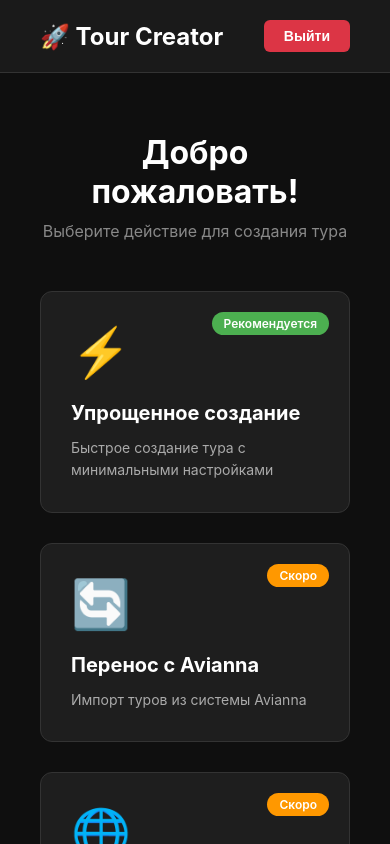
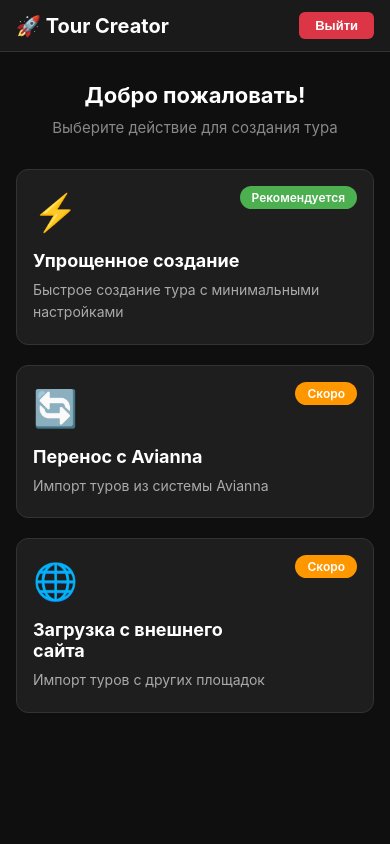
Before and after one commit to O-R-P-H/TourCreator, a Vue app in the folder frontend/: page / in a window 390 px wide. Shown: the top 844 px of the page. Built offline with nearby package versions, Linux system fonts and the light colour scheme; sample sign-in values are in the browser's storage.

Commit message:
front adaptive home

```diff
--- a/frontend/src/views/Home.vue
+++ b/frontend/src/views/Home.vue
@@ -111,11 +111,13 @@ const logout = () => {
 }
 
 .actions-grid {
-  display: grid;
-  grid-template-columns: repeat(auto-fit, minmax(300px, 1fr));
+  display: flex;
+  flex-wrap: wrap;
+  justify-content: center;
   gap: 30px;
 }
 
+/* Сохраняем исходные размеры карточек как на десктопе */
 .action-card {
   background: #1e1e1e;
   border: 1px solid #333;
@@ -124,6 +126,10 @@ const logout = () => {
   cursor: pointer;
   transition: all 0.3s;
   position: relative;
+  /* Фиксированная ширина как на ПК, для мобилки переопределим */
+  width: 300px;
+  min-width: 280px;
+  flex: 0 0 auto;
 }
 
 .action-card:hover {
@@ -159,9 +165,100 @@ const logout = () => {
   border-radius: 20px;
   font-size: 12px;
   font-weight: 600;
+  white-space: nowrap;
 }
 
 .card-badge.soon {
   background: #ff9800;
 }
+
+/* ---------- АДАПТИВ ПОД МОБИЛЬНЫЕ УСТРОЙСТВА ---------- */
+@media (max-width: 768px) {
+  .header {
+    padding: 16px 20px;
+  }
+
+  .header h1 {
+    font-size: 20px;
+  }
+
+  .logout-btn {
+    padding: 6px 16px;
+    font-size: 13px;
+  }
+
+  .main {
+    padding: 40px 20px;
+  }
+
+  .welcome-section {
+    margin-bottom: 32px;
+  }
+
+  .welcome-section h2 {
+    font-size: 26px;
+  }
+
+  .welcome-section p {
+    font-size: 15px;
+  }
+
+  .actions-grid {
+    gap: 20px;
+    /* На мобилке разрешаем элементам растягиваться на всю ширину */
+  }
+
+  .action-card {
+    /* Переопределяем ширину: на мобилке карточка занимает всю доступную ширину */
+    width: 100%;
+    max-width: 400px; /* чтобы на больших телефонах не было слишком широко */
+    margin: 0 auto;   /* центрируем если блок один в строке */
+    padding: 24px 20px;
+  }
+
+  /* Сохраняем позиционирование бейджика */
+  .card-badge {
+    top: 16px;
+    right: 16px;
+  }
+
+  /* Корректируем размер иконки и текста для лучшей читаемости на маленьких экранах */
+  .card-icon {
+    font-size: 42px;
+    margin-bottom: 16px;
+  }
+
+  .action-card h3 {
+    font-size: 18px;
+    margin-bottom: 8px;
+    padding-right: 80px; /* Чтобы текст не залезал под бейдж "Рекомендуется" */
+  }
+
+  .action-card p {
+    font-size: 14px;
+  }
+}
+
+/* Для очень маленьких экранов (iPhone SE и подобные) */
+@media (max-width: 480px) {
+  .header {
+    padding: 12px 16px;
+  }
+
+  .main {
+    padding: 30px 16px;
+  }
+
+  .welcome-section h2 {
+    font-size: 22px;
+  }
+
+  .action-card {
+    padding: 20px 16px;
+  }
+
+  .card-icon {
+    font-size: 36px;
+  }
+}
 </style>
```
